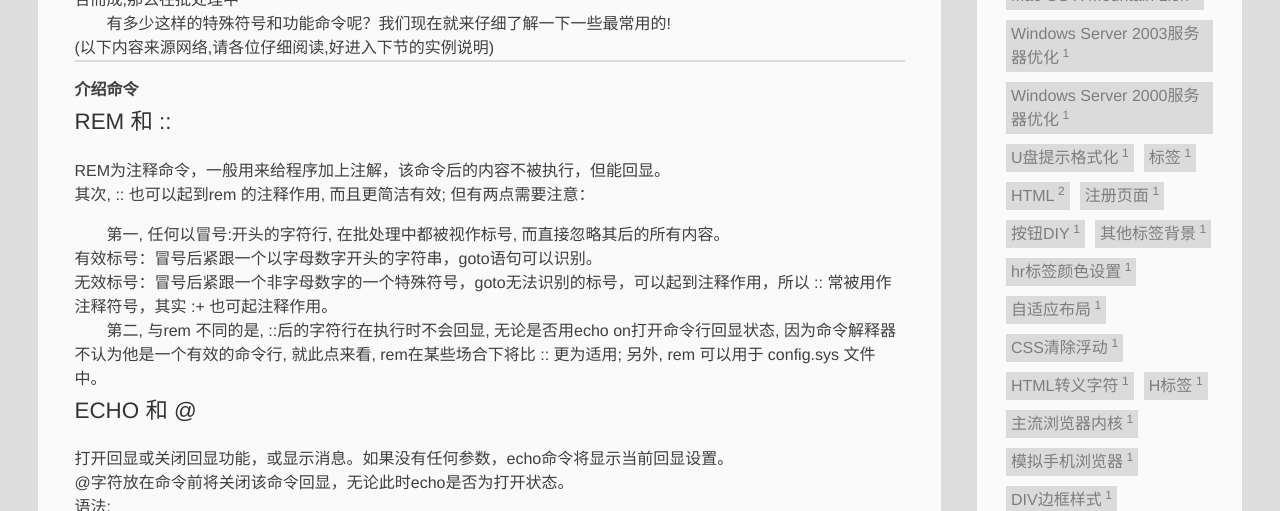
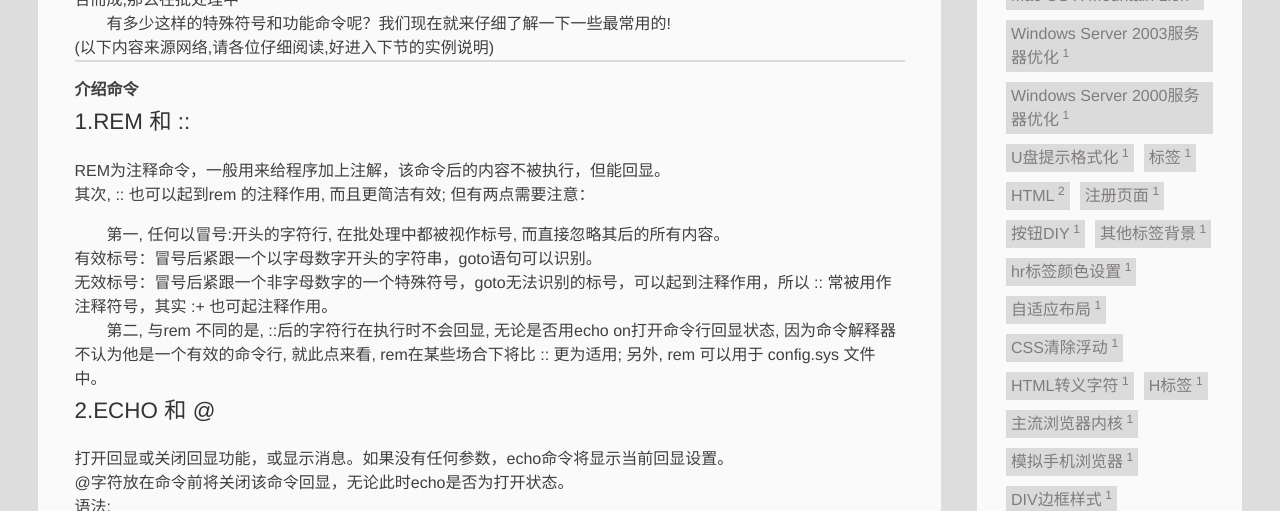
Before and after one commit to blacksmile/blacksmile.github.io, a Jekyll site: the page built from _posts/2013-10-09-【DOS】DOS命令大全02.md, in a window 1280 px wide and 900 px high, scrolled down 791 px. Shown: the part 151-662 px from the top of the window. Built offline with Jekyll 4.4.1, drawn with Linux system fonts in a browser that asks for light colours.

Commit message:
Update 2013-10-09-【DOS】DOS命令大全02.md

```diff
--- a/_posts/2013-10-09-【DOS】DOS命令大全02.md
+++ b/_posts/2013-10-09-【DOS】DOS命令大全02.md
@@ -37,7 +37,7 @@ pause
 ---
 
 **介绍命令**
-#### REM 和 ::
+#### 1.REM 和 ::
 REM为注释命令，一般用来给程序加上注解，该命令后的内容不被执行，但能回显。
 其次, :: 也可以起到rem 的注释作用, 而且更简洁有效; 但有两点需要注意：
 
@@ -46,7 +46,7 @@ REM为注释命令，一般用来给程序加上注解，该命令后的内容
 无效标号：冒号后紧跟一个非字母数字的一个特殊符号，goto无法识别的标号，可以起到注释作用，所以 :: 常被用作注释符号，其实 :+ 也可起注释作用。
 　　第二, 与rem 不同的是, ::后的字符行在执行时不会回显, 无论是否用echo on打开命令行回显状态, 因为命令解释器不认为他是一个有效的命令行, 就此点来看, rem在某些场合下将比 :: 更为适用; 另外, rem 可以用于 config.sys 文件中。
 
-#### ECHO 和 @
+#### 2.ECHO 和 @
 打开回显或关闭回显功能，或显示消息。如果没有任何参数，echo命令将显示当前回显设置。
 @字符放在命令前将关闭该命令回显，无论此时echo是否为打开状态。
 语法:
```
